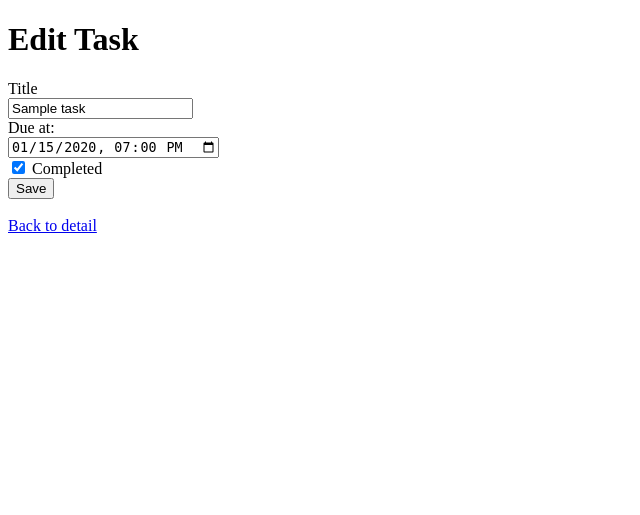
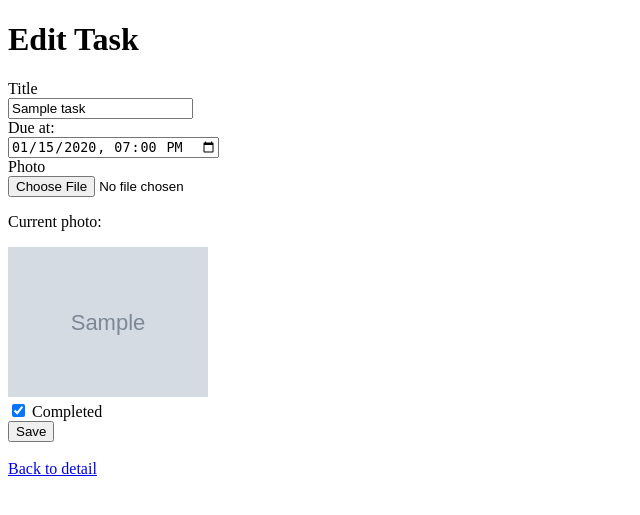
Before and after one commit to s1f10250082/django-test-exercise, a Django app: page /1/edit/ in a window 1280 px wide. Shown: the top 515 px of the page, without its empty margins (0-640 px from the left). Run offline with Django 5.2, Linux system fonts and the light colour scheme; tables that the repository leaves empty hold one stand-in row (values such as "Sample post"); grey boxes marked "Sample" are stand-in pictures.

Commit message:
feat: 写真アップロード用のモデルとマイグレーションを追加

```diff
--- a/config/settings.py
+++ b/config/settings.py
@@ -116,3 +116,5 @@ USE_TZ = True
 # https://docs.djangoproject.com/en/6.0/howto/static-files/
 
 STATIC_URL = 'static/'
+MEDIA_URL = 'media/'
+MEDIA_ROOT = BASE_DIR / 'media'
--- a/config/urls.py
+++ b/config/urls.py
@@ -13,6 +13,8 @@ Including another URLconf
     1. Import the include() function: from django.urls import include, path
     2. Add a URL to urlpatterns:  path('blog/', include('blog.urls'))
 """
+from django.conf import settings
+from django.conf.urls.static import static
 from django.contrib import admin
 from django.urls import path
 from todo import views as todo_views
@@ -24,3 +26,6 @@ urlpatterns = [
     path('<int:task_id>/edit/', todo_views.edit, name='edit'),
     path('<int:task_id>/delete', todo_views.delete, name='delete'),
 ]
+
+if settings.DEBUG:
+    urlpatterns += static(settings.MEDIA_URL, document_root=settings.MEDIA_ROOT)
--- a/todo/models.py
+++ b/todo/models.py
@@ -8,6 +8,7 @@ class Task(models.Model):
     completed = models.BooleanField(default=False)
     posted_at = models.DateTimeField(default=timezone.now)
     due_at = models.DateTimeField(null=True, blank=True)
+    photo = models.FileField(upload_to='task_photos/', null=True, blank=True)
 
     def is_overdue(self, dt):
         if self.due_at is None:
--- a/todo/templates/todo/detail.html
+++ b/todo/templates/todo/detail.html
@@ -16,6 +16,9 @@
       <li>Posted at: {{ task.posted_at }}</li>
       {% if task.due_at %}
       <li>Due at: {{ task.due_at }}</li>
+      {% endif %}
+      {% if task.photo %}
+      <li>Photo:<br><img src="{{ task.photo.url }}" alt="{{ task.title }}" style="max-width:400px; max-height:400px;"></li>
       {% endif %}
       {% if task.completed %}
       <li>Status: Completed</li>
--- a/todo/templates/todo/edit.html
+++ b/todo/templates/todo/edit.html
@@ -10,7 +10,7 @@
 
   <body>
     <h1>Edit Task</h1>
-    <form action="{% url 'edit' task.id %}" method="post">
+    <form action="{% url 'edit' task.id %}" method="post" enctype="multipart/form-data">
       {% csrf_token %}
       <div>
         <label for="titleInput">Title</label><br>
@@ -20,6 +20,16 @@
         <label for="dueInput">Due at:</label><br>
         <input id="dueInput" name="due_at" type="datetime-local" value="{{ task.due_at|date:'Y-m-d\TH:i' }}">
       </div>
+      <div>
+        <label for="photoInput">Photo</label><br>
+        <input id="photoInput" name="photo" type="file" accept="image/*">
+      </div>
+      {% if task.photo %}
+      <div>
+        <p>Current photo:</p>
+        <img src="{{ task.photo.url }}" alt="{{ task.title }}" style="max-width:200px; max-height:200px;">
+      </div>
+      {% endif %}
       <div>
         <label for="completedInput">
           <input id="completedInput" name="completed" type="checkbox" {% if task.completed %}checked{% endif %}>
--- a/todo/views.py
+++ b/todo/views.py
@@ -6,8 +6,12 @@ from todo.models import Task
 # Create your views here.
 def index(request):
     if request.method == 'POST':
-        task = Task(title=request.POST['title'],
-                    due_at=make_aware(parse_datetime(request.POST['due_at'])))
+        due_at = request.POST.get('due_at')
+        task = Task(
+            title=request.POST['title'],
+            due_at=make_aware(parse_datetime(due_at)) if due_at else None,
+            photo=request.FILES.get('photo'),
+        )
         task.save()
     if request.GET.get('order') == 'due':
         tasks = Task.objects.order_by('due_at')
@@ -36,6 +40,9 @@ def edit(request, task_id):
         due_at = request.POST.get('due_at')
         task.due_at = make_aware(parse_datetime(due_at)) if due_at else None
         task.completed = 'completed' in request.POST
+        photo = request.FILES.get('photo')
+        if photo:
+            task.photo = photo
         task.save()
         return redirect('detail', task_id=task.id)
     context = {
```
Also changed, not shown: todo/templates/todo/index.html (+8 -1 lines), todo/migrations/0002_task_photo.py (added), 1 other file.
